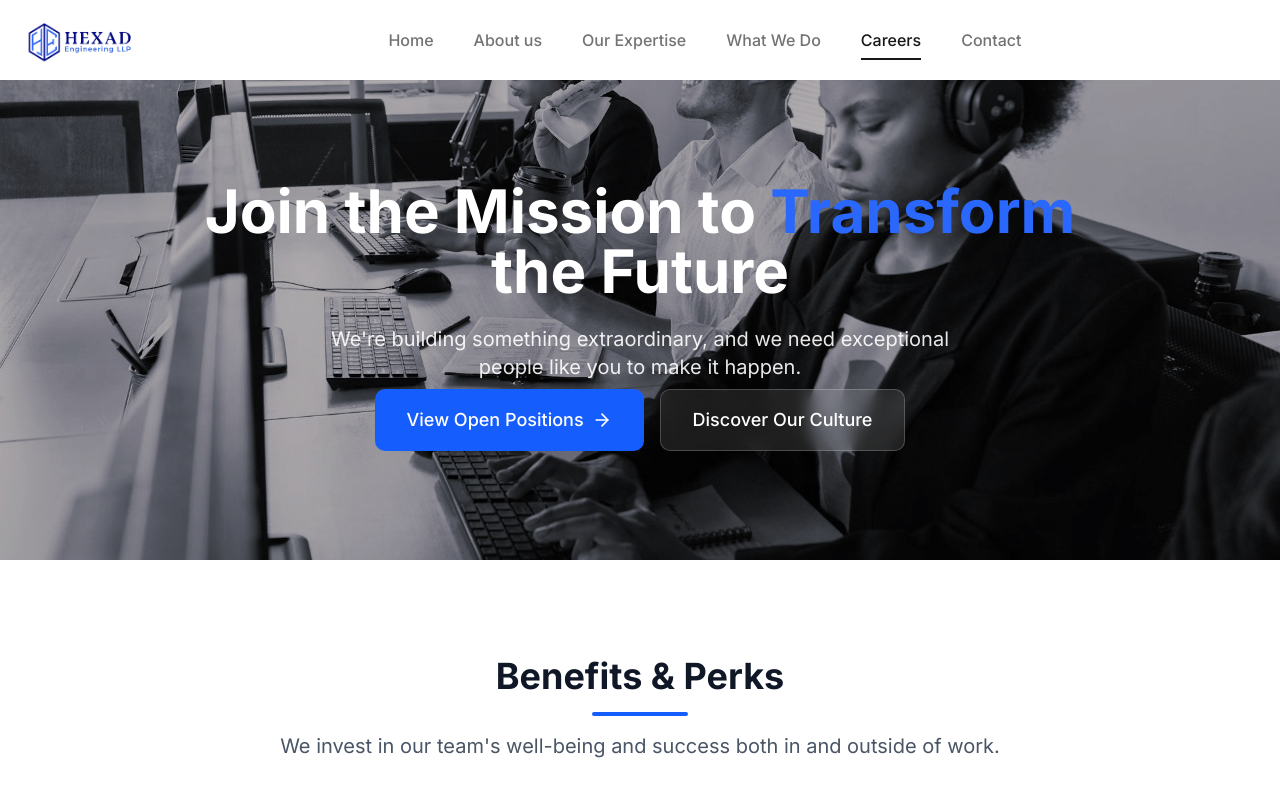
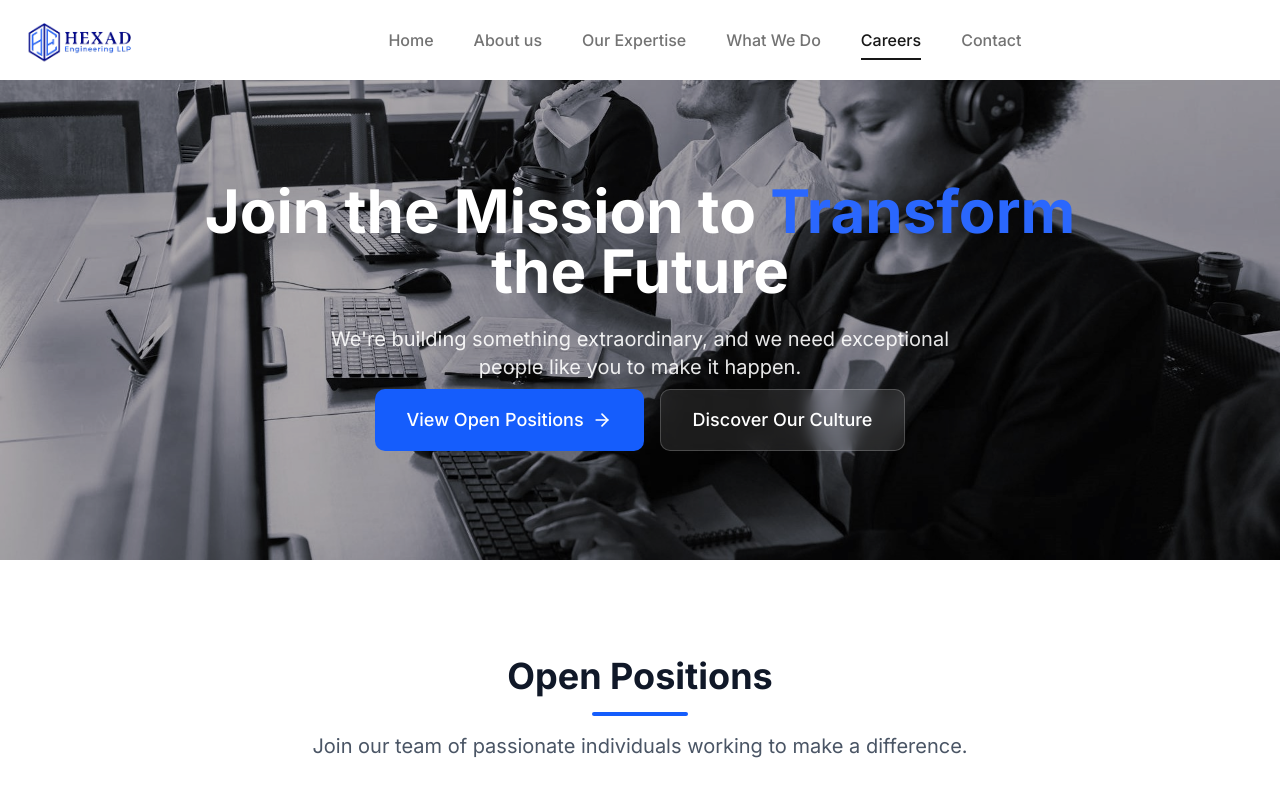
Before and after one commit to Sauvic016/hexad-engg, a Next.js app: page /careers in a window 1280 px wide. Shown: the top 800 px of the page. Built offline with nearby package versions, Linux system fonts and the light colour scheme.

Commit message:
remove career benefit-section

```diff
--- a/app/careers/page.tsx
+++ b/app/careers/page.tsx
@@ -1,6 +1,6 @@
 import React from "react";
 import HeroSection from "@/components/careers/HeroSection";
-import BenefitsSection from "@/components/careers/BenefitsSection";
+// import BenefitsSection from "@/components/careers/BenefitsSection";
 import JobListings from "@/components/careers/JobListings";
 
 import ApplicationProcess from "@/components/careers/ApplicationProcess";
@@ -16,7 +16,7 @@ const CareersPage: React.FC = () => {
       <main className="flex-grow">
         <HeroSection />
         {/* <CultureSection /> */}
-        <BenefitsSection />
+        {/* <BenefitsSection /> */}
         <JobListings />
         {/* <Testimonials /> */}
         <ApplicationProcess />
```
